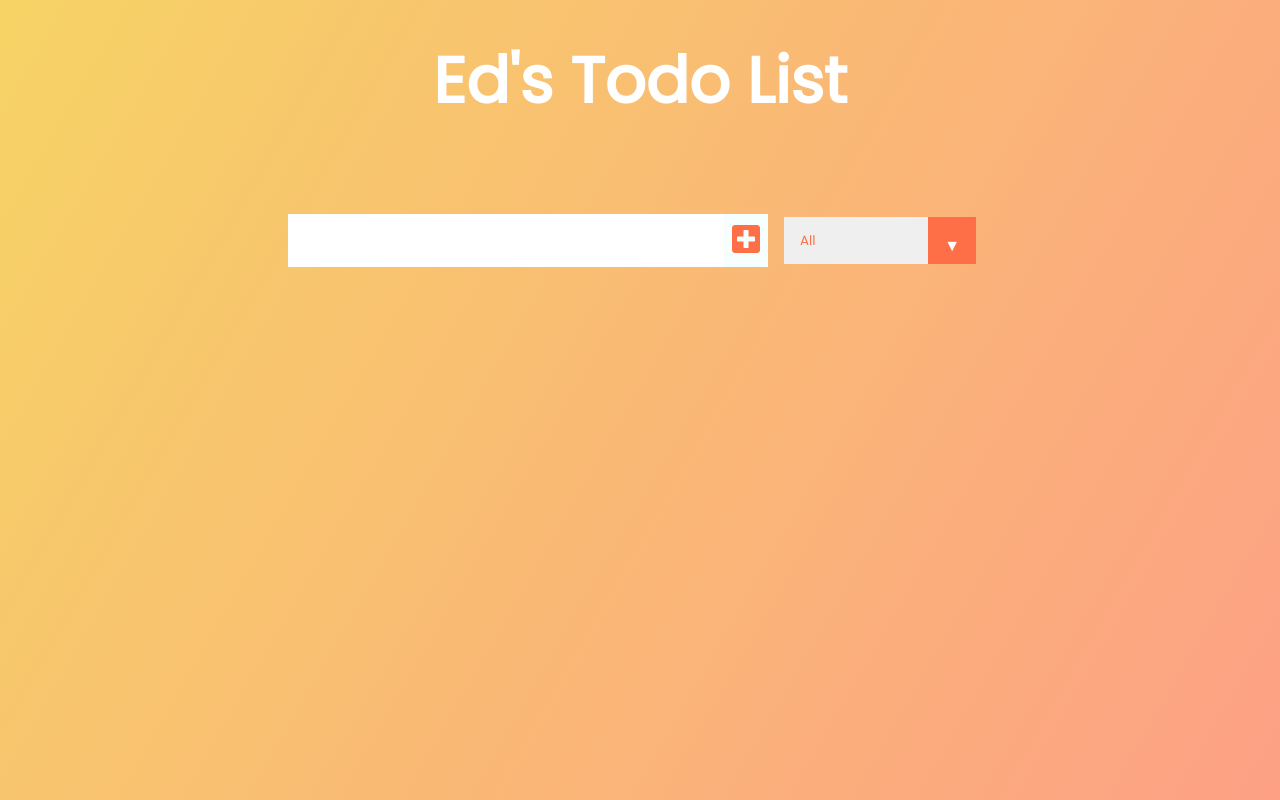
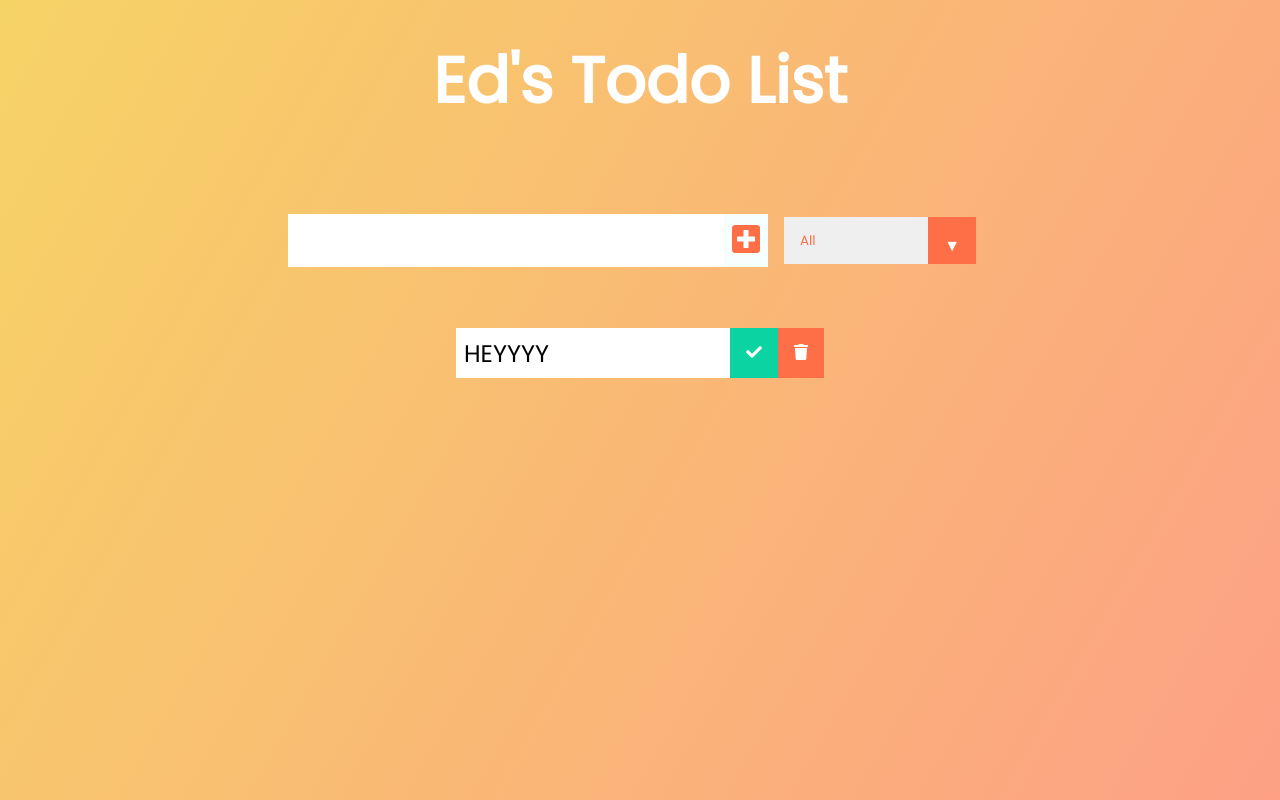
Before and after one commit to Shakib448/react-todo-app, a React (Create React App) app: page / in a window 1280 px wide. Built offline with nearby package versions, Linux system fonts and the light colour scheme.

Commit message:
React Todo App

```diff
--- a/src/App.js
+++ b/src/App.js
@@ -1,7 +1,7 @@
 import React, { useState } from 'react';
 import './App.css';
 import Form from './Components/Form/Form';
-import Todo from './Components/Todo/Todo';
+import Todo from './Components/TodoList/TodoList';
 
 function App() {
   const [inputText, setInputText] = useState('');
--- a/src/Components/Form/Form.js
+++ b/src/Components/Form/Form.js
@@ -14,7 +14,7 @@ const Form = ({setInputText , setTodos, todos, inputText}) => {
     return (
         <>
             <form>
-                <input onChange={inputTextHandler} type="text" className="todo-input"/>
+                <input value={inputText} onChange={inputTextHandler} type="text" className="todo-input"/>
                 <button onClick={submitTodoHandler} className="todo-button" type="submit">
                     <i className="fas fa-plus-square"></i>
                 </button>
--- a/src/Components/Todo/Todo.js
+++ b/src/Components/Todo/Todo.js
@@ -3,9 +3,13 @@ import React from 'react'
 const Todo = () => {
     return (
         <>
-            <div className="todo-container">
-                <ul className="todo-list"></ul>
-            </div>
+
+        <div className="todo">
+            <li className="todo-item">HEYYYY</li>
+            <button className="complete-btn"><i className="fas fa-check"></i></button>
+            <button className="trash-btn"><i className="fas fa-trash"></i></button>
+        </div>
+
         </>
     )
 }
--- /dev/null
+++ b/src/Components/TodoList/TodoList.js
@@ -0,0 +1,16 @@
+import React from 'react'
+import Todo from '../Todo/Todo'
+
+const TodoList = () => {
+    return (
+        <>
+            <div className="todo-container">
+                <ul className="todo-list">
+                <Todo/>
+                </ul>
+            </div>
+        </>
+    )
+}
+
+export default TodoList;
```
